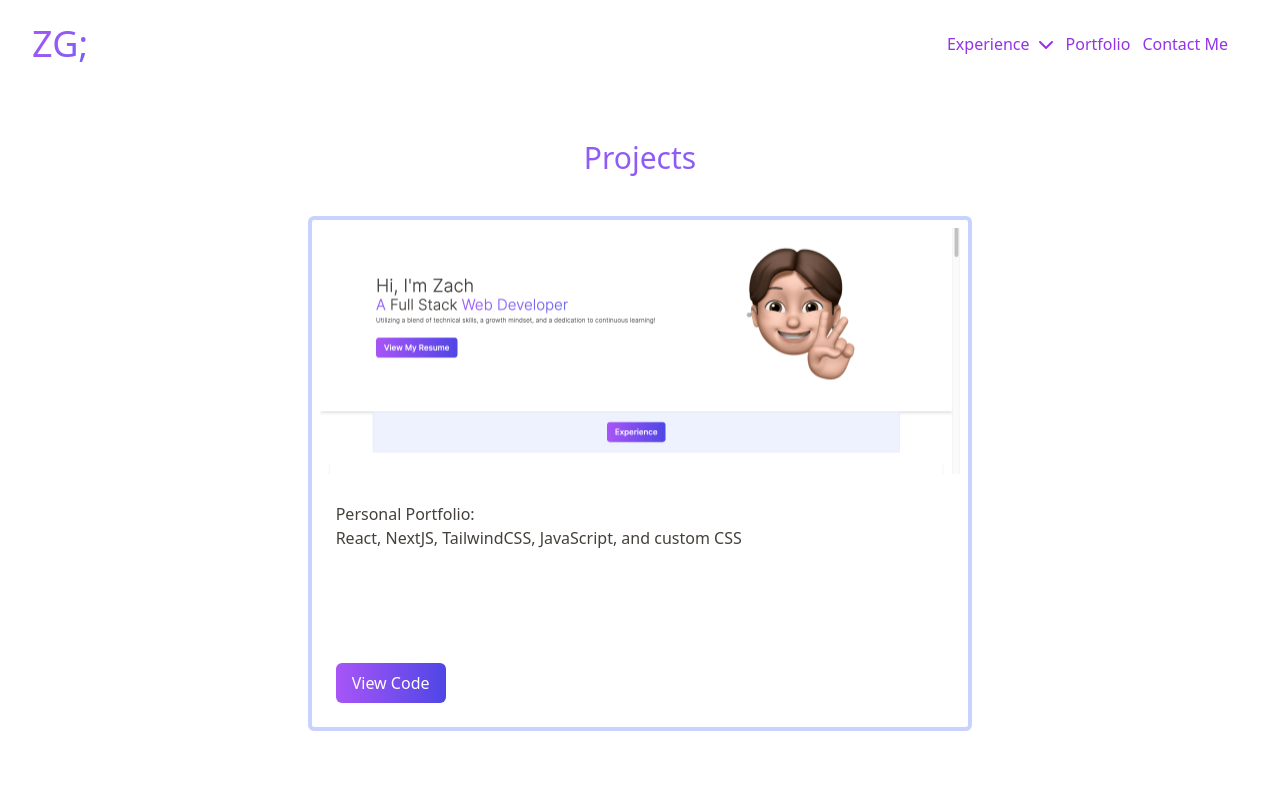
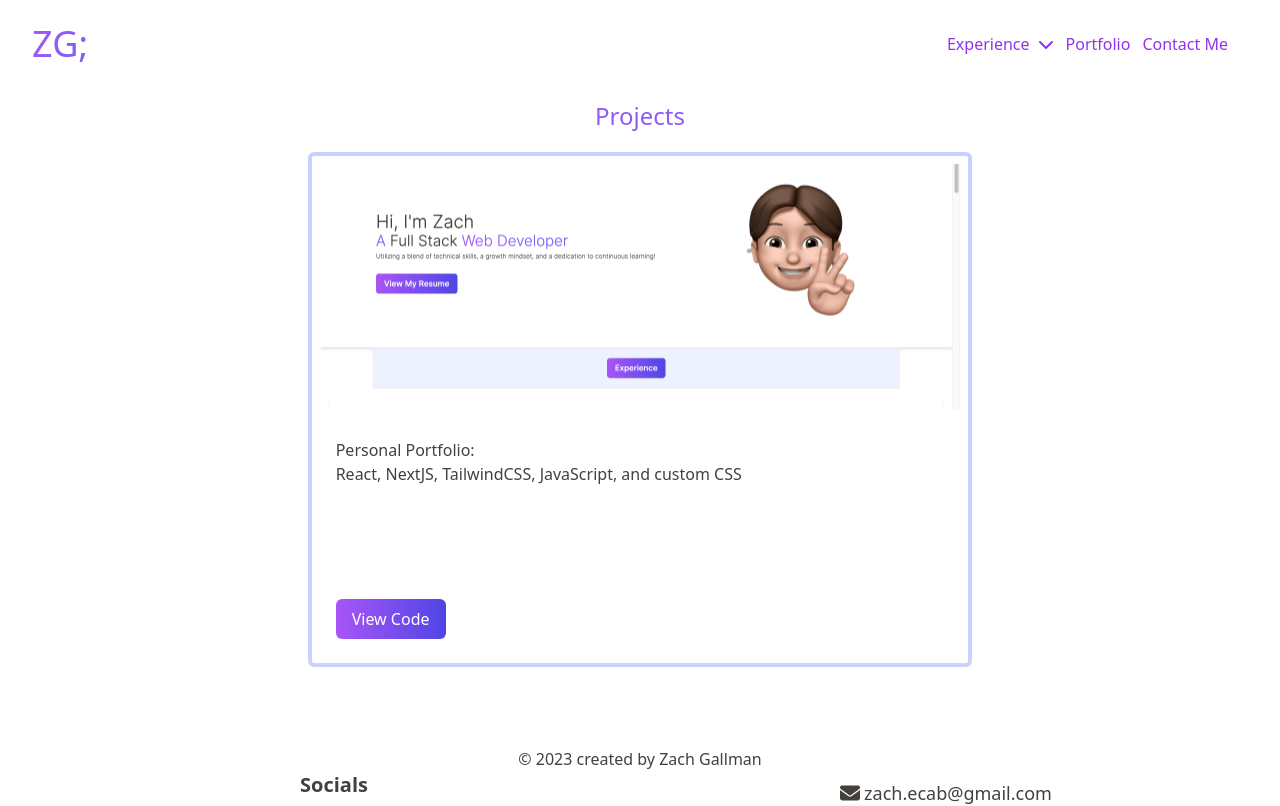
Before and after one commit to zdotg/next-folio, a Next.js app: page /portfolio in a window 1280 px wide. Shown: the top 806 px of the page. Built offline with nearby package versions, Linux system fonts and the light colour scheme.

Commit message:
Fixed Proejects and Contact text

```diff
--- a/src/app/contact/page.tsx
+++ b/src/app/contact/page.tsx
@@ -2,8 +2,8 @@ import React from "react";
 
 export default function Contact()  {
   return (
-    <div className="py-20 bg-white ">
-      <h2 className="text-center text-gradient text-2xl pb-2" id="Contact">
+    <div className="py-10 bg-white ">
+      <h2 className="text-center text-gradient text-2xl font-light pb-5" id="Contact">
         Contact Me
       </h2>
       <div className="mx-auto w-80 lg:w-1/2 p-6 bg-slate-100 rounded-lg shadow-lg">
--- a/src/app/portfolio/page.tsx
+++ b/src/app/portfolio/page.tsx
@@ -9,8 +9,8 @@ export default function Projects()  {
       className="bg-white text-stone-700 p-5 "
       id="Portfolio"
     >
-      <div className="container mx-auto px-4 py-10">
-        <h2 className="text-center text-3xl font-light py-5 text-gradient">
+      <div className="container mx-auto px-4 py-5">
+        <h2 className="text-center text-2xl font-light text-gradient">
           Projects
         </h2>
         <div className="flex flex-wrap justify-center columns-auto ">
```
